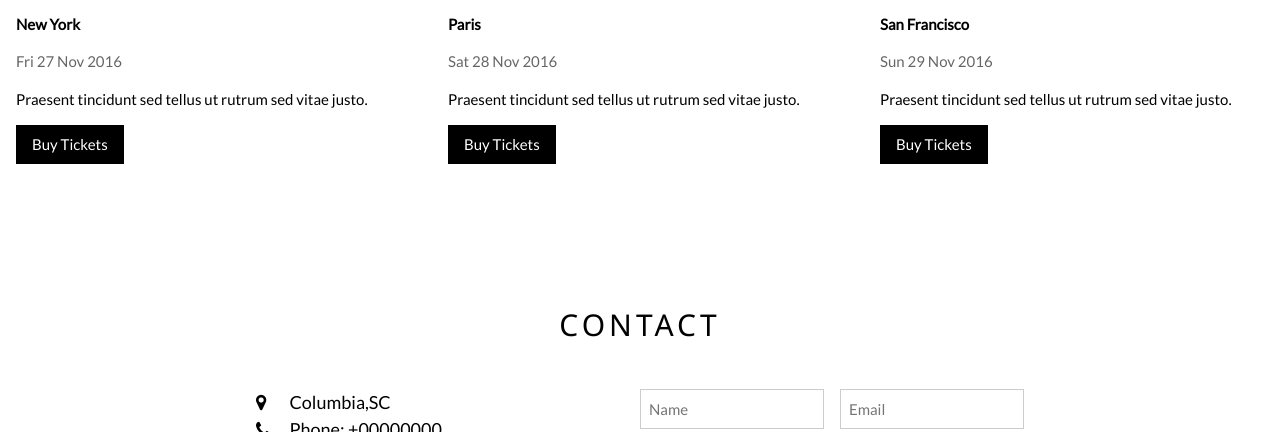
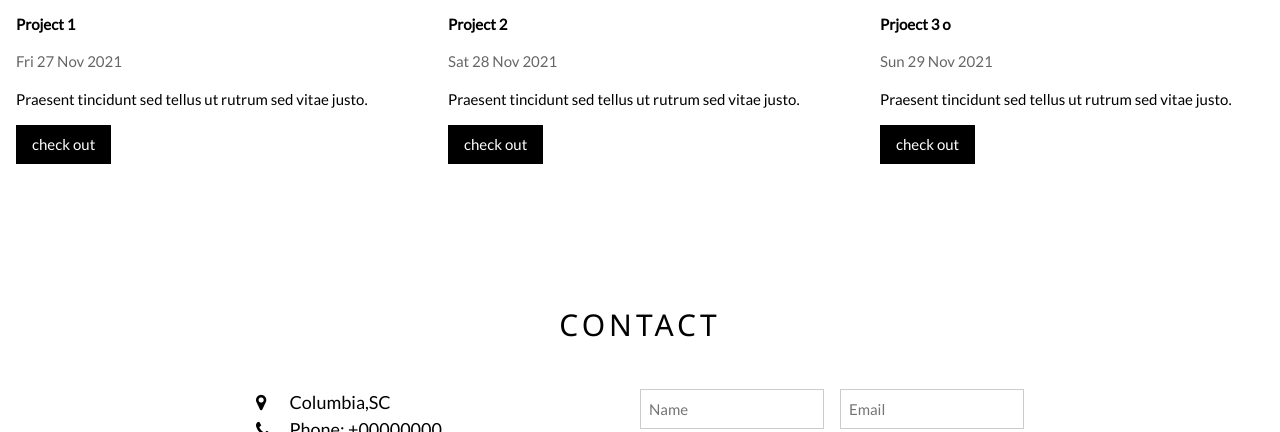
Before and after one commit to Aalawfi/personal-site, a plain HTML site: page index.html in a window 1280 px wide. Shown: the part 668-1100 px from the top of the page. Drawn offline with nearby package versions, Linux system fonts and the light colour scheme.

Commit message:
Update index.html

```diff
--- a/index.html
+++ b/index.html
@@ -33,8 +33,8 @@
 
 <!-- Navbar on small screens (remove the onclick attribute if you want the navbar to always show on top of the content when clicking on the links) -->
 <div id="navDemo" class="w3-bar-block w3-black w3-hide w3-hide-large w3-hide-medium w3-top" style="margin-top:46px">
-  <a href="#band" class="w3-bar-item w3-button w3-padding-large" onclick="myFunction()">Abdullah</a>
-  <a href="#tour" class="w3-bar-item w3-button w3-padding-large" onclick="myFunction()"> </a>
+  <a href="#Name" class="w3-bar-item w3-button w3-padding-large" onclick="myFunction()">Abdullah</a>
+  <a href="#what" class="w3-bar-item w3-button w3-padding-large" onclick="myFunction()"> </a>
   <a href="#contact" class="w3-bar-item w3-button w3-padding-large" onclick="myFunction()">CONTACT</a>
   <a href="#" class="w3-bar-item w3-button w3-padding-large" onclick="myFunction()"> </a>
 </div>
@@ -86,28 +86,28 @@
         <div class="w3-third w3-margin-bottom">
           <img src="/w3images/newyork.jpg" alt="New York" style="width:100%" class="w3-hover-opacity">
           <div class="w3-container w3-white">
-            <p><b>New York</b></p>
-            <p class="w3-opacity">Fri 27 Nov 2016</p>
+            <p><b>Project 1</b></p>
+            <p class="w3-opacity">Fri 27 Nov 2021</p>
             <p>Praesent tincidunt sed tellus ut rutrum sed vitae justo.</p>
-            <button class="w3-button w3-black w3-margin-bottom" onclick="document.getElementById('ticketModal').style.display='block'">Buy Tickets</button>
+            <button class="w3-button w3-black w3-margin-bottom" onclick="document.getElementById('ticketModal').style.display='block'">check out</button>
           </div>
         </div>
         <div class="w3-third w3-margin-bottom">
           <img src="/w3images/paris.jpg" alt="Paris" style="width:100%" class="w3-hover-opacity">
           <div class="w3-container w3-white">
-            <p><b>Paris</b></p>
-            <p class="w3-opacity">Sat 28 Nov 2016</p>
+            <p><b>Project 2 </b></p>
+            <p class="w3-opacity">Sat 28 Nov 2021</p>
             <p>Praesent tincidunt sed tellus ut rutrum sed vitae justo.</p>
-            <button class="w3-button w3-black w3-margin-bottom" onclick="document.getElementById('ticketModal').style.display='block'">Buy Tickets</button>
+            <button class="w3-button w3-black w3-margin-bottom" onclick="document.getElementById('ticketModal').style.display='block'">check out</button>
           </div>
         </div>
         <div class="w3-third w3-margin-bottom">
           <img src="/w3images/sanfran.jpg" alt="San Francisco" style="width:100%" class="w3-hover-opacity">
           <div class="w3-container w3-white">
-            <p><b>San Francisco</b></p>
-            <p class="w3-opacity">Sun 29 Nov 2016</p>
+            <p><b>Prjoect 3 o</b></p>
+            <p class="w3-opacity">Sun 29 Nov 2021</p>
             <p>Praesent tincidunt sed tellus ut rutrum sed vitae justo.</p>
-            <button class="w3-button w3-black w3-margin-bottom" onclick="document.getElementById('ticketModal').style.display='block'">Buy Tickets</button>
+            <button class="w3-button w3-black w3-margin-bottom" onclick="document.getElementById('ticketModal').style.display='block'">check out</button>
           </div>
         </div>
       </div>
```
